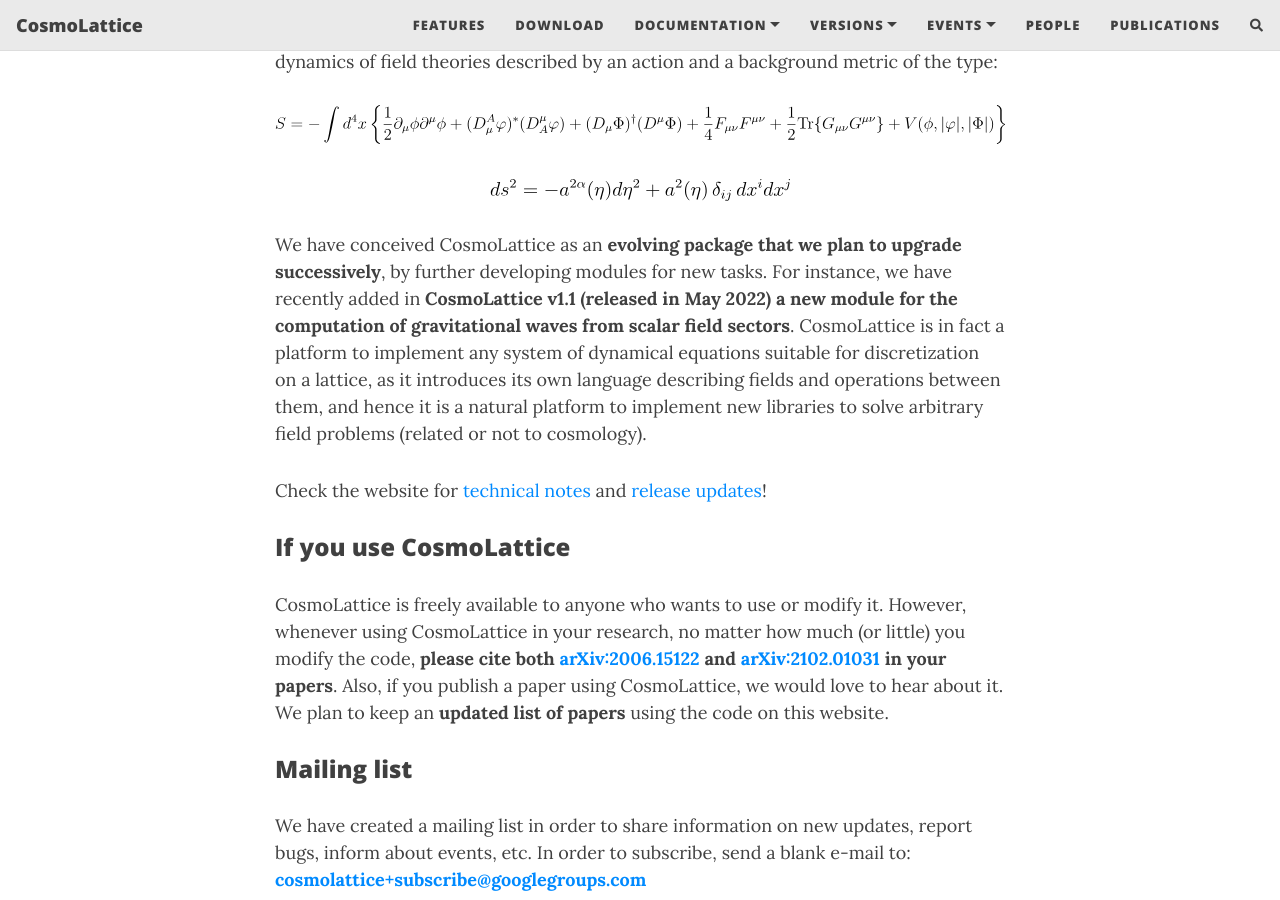
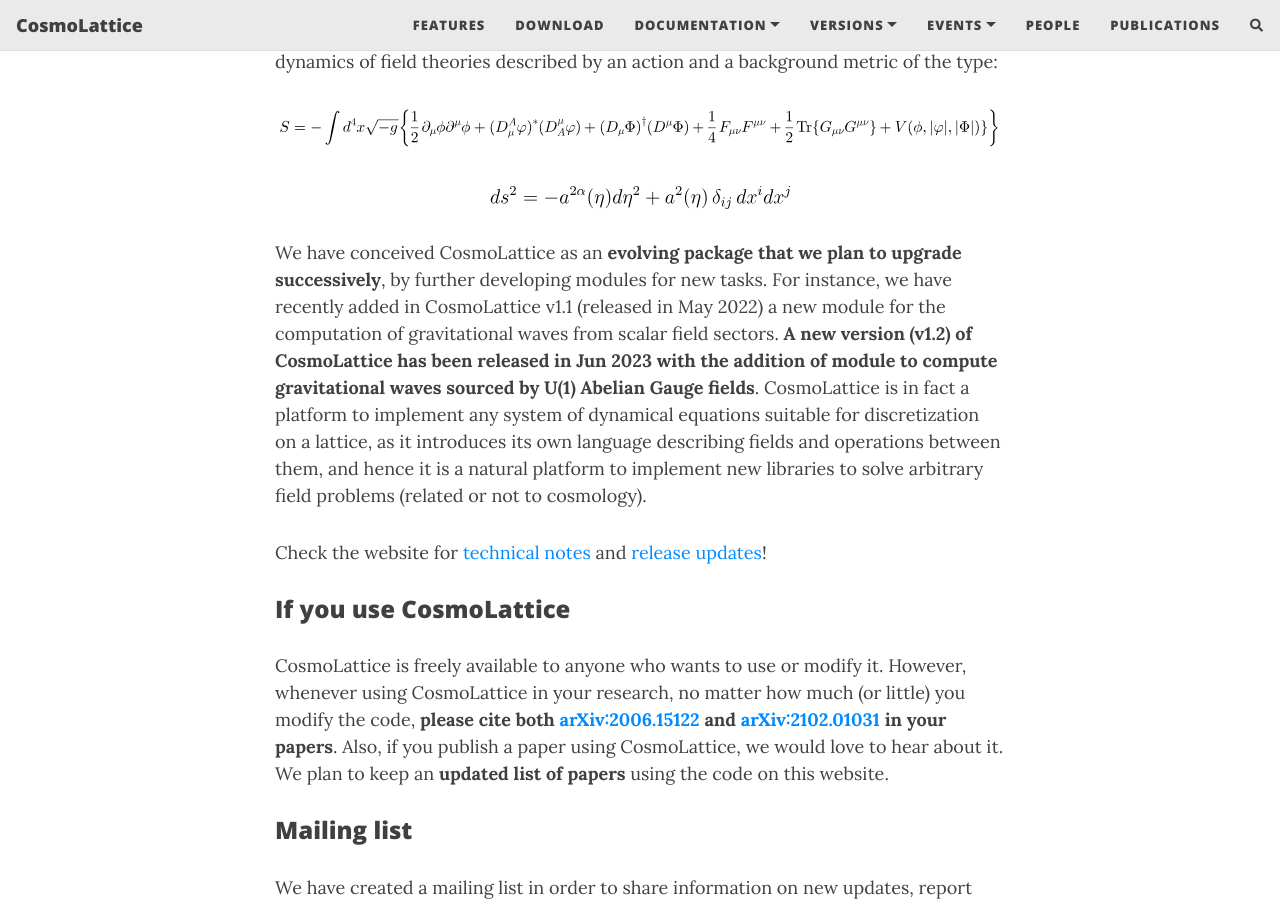
Before and after one commit to cosmolattice/cosmolatticeweb, a Jekyll site: the page built from index.md, in a window 1280 px wide and 900 px high, scrolled down 635 px. Built offline with Jekyll 4.4.1, drawn with Linux system fonts in a browser that asks for light colours; nearby versions of some CDN libraries; comment, search, counter and statistics services are not loaded.

Commit message:
Correct broken links and Acition image

```diff
--- a/index.md
+++ b/index.md
@@ -30,10 +30,10 @@
 </p>
 
 We have conceived CosmoLattice as an **evolving package that we plan to upgrade successively**,
-by further developing modules for new tasks. For instance, we have recently added in **CosmoLattice v1.1 (released in May 2022)
-a new module for the computation of gravitational waves from scalar field sectors**. CosmoLattice is in fact a platform to implement any system of dynamical equations suitable for discretization on a lattice, as it introduces its own language describing fields and operations between them, and hence it is a natural platform to implement new libraries to solve arbitrary field problems (related or not to cosmology).
+by further developing modules for new tasks. For instance, we have recently added in CosmoLattice v1.1 (released in May 2022)
+a new module for the computation of gravitational waves from scalar field sectors. **A new version (v1.2) of CosmoLattice has been released in Jun 2023 with the addition of module to compute gravitational waves sourced by U(1) Abelian Gauge fields**. CosmoLattice is in fact a platform to implement any system of dynamical equations suitable for discretization on a lattice, as it introduces its own language describing fields and operations between them, and hence it is a natural platform to implement new libraries to solve arbitrary field problems (related or not to cosmology).
 
-Check the website for <a href="_pages/technicalnotes.md">technical notes</a> and <a href="_pages/allversions.md">release updates</a>!
+Check the website for <a href="../technicalnotes.md">technical notes</a> and <a href="../allversions.md">release updates</a>!
 
 ### If you use CosmoLattice
 
```
Also changed, not shown: allversions.md (+1 -1 lines), assets/img/action.svg, 2 other files.
